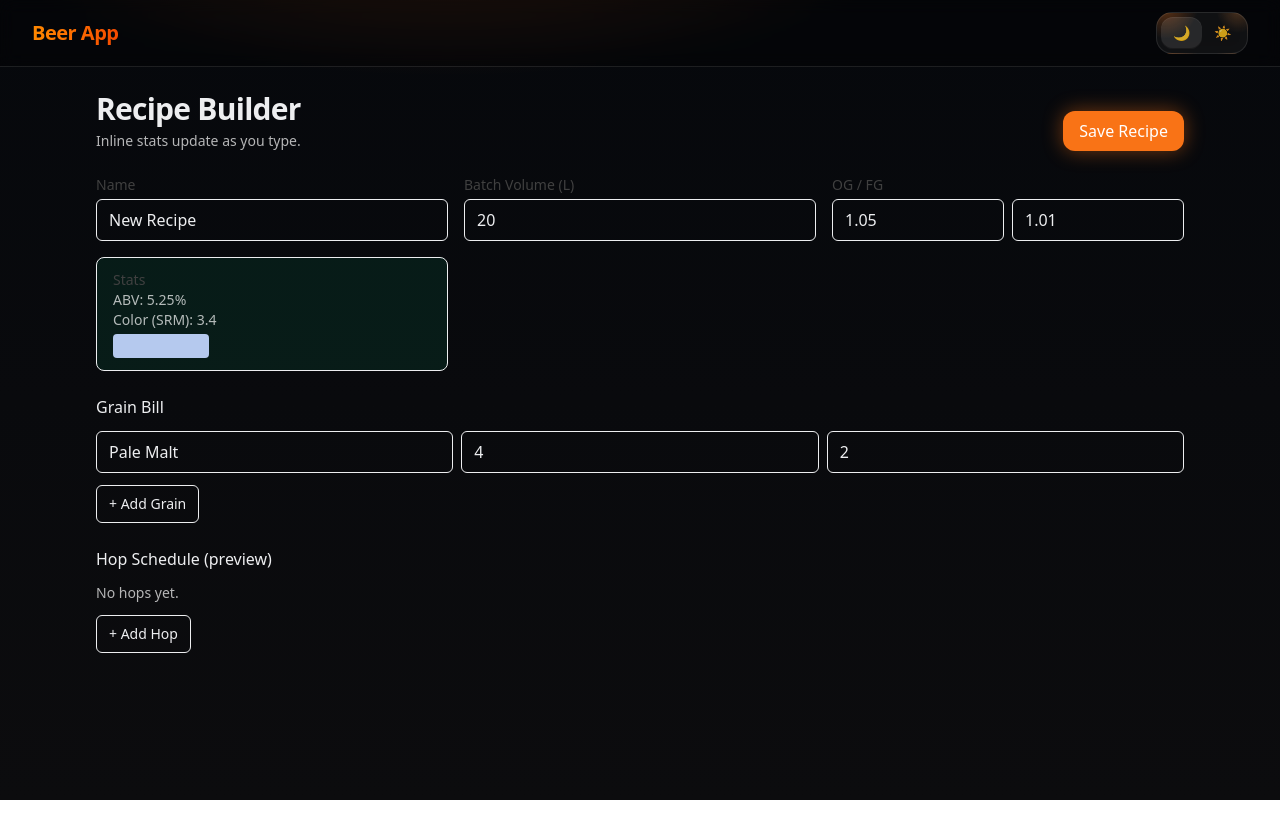
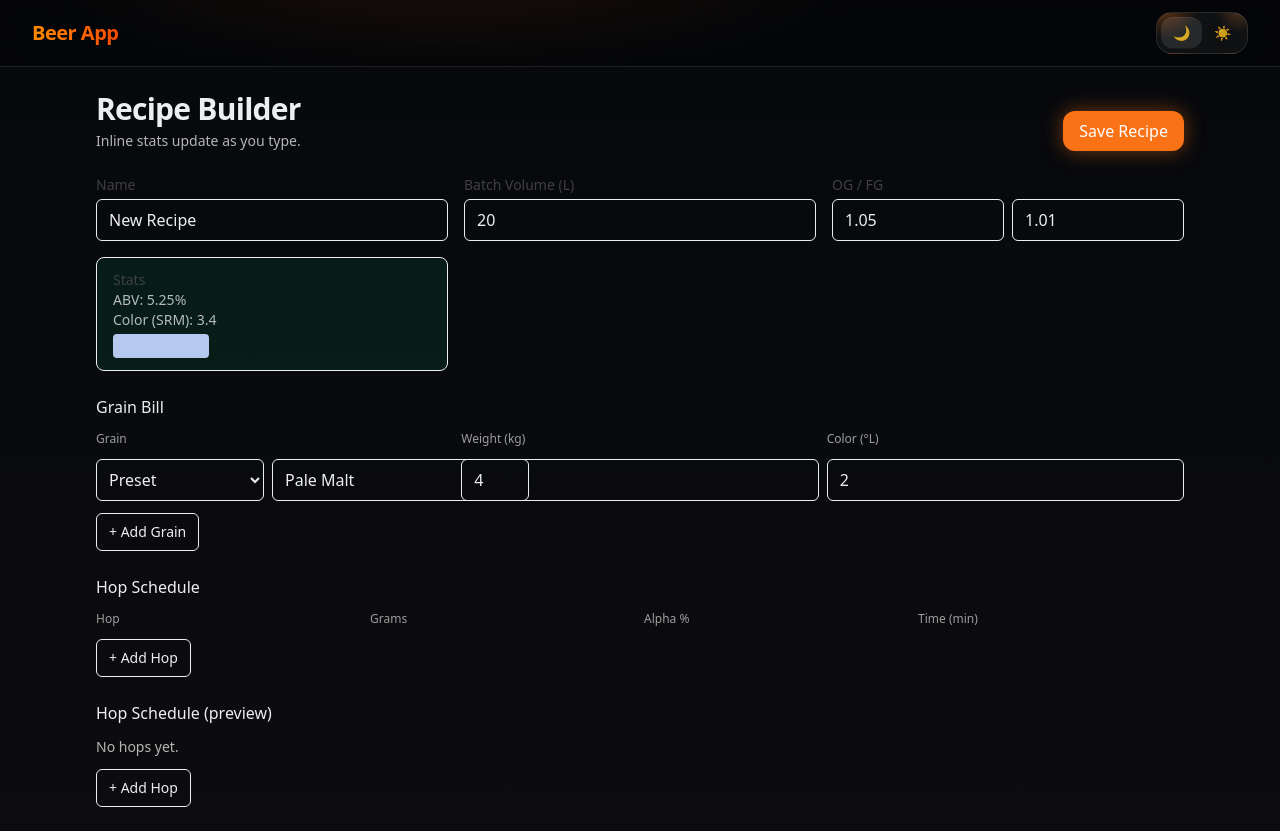
Before and after one commit to AngelsOB/BrewTool, a React (Vite) app: page /recipes in a window 1280 px wide. Before the commit the page ends 800 px from the top, so only its background shows below. Built offline with nearby package versions, Linux system fonts and the light colour scheme.

Commit message:
feat(builder): grain/hop presets + clear column labels; OG/FG inputs

```diff
--- a/src/pages/RecipeBuilder.tsx
+++ b/src/pages/RecipeBuilder.tsx
@@ -10,6 +10,7 @@ import {
   srmMoreyFromMcu,
   srmToHex,
 } from "../utils/calculations";
+import { GRAIN_PRESETS, HOP_PRESETS } from "../utils/presets";
 
 export default function RecipeBuilder() {
   const upsert = useRecipeStore((s) => s.upsert);
@@ -123,11 +124,37 @@ export default function RecipeBuilder() {
 
       <section className="space-y-3">
         <div className="font-medium">Grain Bill</div>
+        <div className="grid grid-cols-3 gap-2 text-xs text-white/60">
+          <div>Grain</div>
+          <div>Weight (kg)</div>
+          <div>Color (°L)</div>
+        </div>
         {grains.map((g, i) => (
           <div key={g.id} className="grid grid-cols-3 gap-2">
+            <div className="flex gap-2">
+              <select
+                className="rounded-md border px-2"
+                onChange={(e) => {
+                  const preset = GRAIN_PRESETS.find((p) => p.name === e.target.value);
+                  if (!preset) return;
+                  const c = [...grains];
+                  c[i] = { ...g, name: preset.name, colorLovibond: preset.colorLovibond };
+                  setGrains(c);
+                }}
+                defaultValue=""
+              >
+                <option value="" disabled>
+                  Preset
+                </option>
+                {GRAIN_PRESETS.map((p) => (
+                  <option key={p.name} value={p.name}>
+                    {p.name}
+                  </option>
+                ))}
+              </select>
               <input
-              className="rounded-md border px-3 py-2"
-              placeholder="Name"
+                className="rounded-md border px-3 py-2 flex-1"
+                placeholder="Custom name"
                 value={g.name}
                 onChange={(e) => {
                   const c = [...grains];
@@ -135,6 +162,7 @@ export default function RecipeBuilder() {
                   setGrains(c);
                 }}
               />
+            </div>
             <input
               className="rounded-md border px-3 py-2"
               type="number"
@@ -176,6 +204,105 @@ export default function RecipeBuilder() {
           }
         >
           + Add Grain
+        </button>
+      </section>
+
+      <section className="space-y-3">
+        <div className="font-medium">Hop Schedule</div>
+        <div className="grid grid-cols-4 gap-2 text-xs text-white/60">
+          <div>Hop</div>
+          <div>Grams</div>
+          <div>Alpha %</div>
+          <div>Time (min)</div>
+        </div>
+        {hops.map((h, i) => (
+          <div key={h.id ?? i} className="grid grid-cols-4 gap-2">
+            <div className="flex gap-2">
+              <select
+                className="rounded-md border px-2"
+                onChange={(e) => {
+                  const preset = HOP_PRESETS.find((p) => p.name === e.target.value);
+                  if (!preset) return;
+                  const c = [...hops];
+                  c[i] = { ...h, name: preset.name, alphaAcidPercent: preset.alphaAcidPercent } as HopItem;
+                  setHops(c);
+                }}
+                defaultValue=""
+              >
+                <option value="" disabled>
+                  Preset
+                </option>
+                {HOP_PRESETS.map((p) => (
+                  <option key={p.name} value={p.name}>
+                    {p.name}
+                  </option>
+                ))}
+              </select>
+              <input
+                className="rounded-md border px-3 py-2 flex-1"
+                placeholder="Custom name"
+                value={h.name}
+                onChange={(e) => {
+                  const c = [...hops];
+                  c[i] = { ...h, name: e.target.value } as HopItem;
+                  setHops(c);
+                }}
+              />
+            </div>
+            <input
+              className="rounded-md border px-3 py-2"
+              type="number"
+              step="0.1"
+              placeholder="Grams"
+              value={h.grams}
+              onChange={(e) => {
+                const c = [...hops];
+                c[i] = { ...h, grams: Number(e.target.value) } as HopItem;
+                setHops(c);
+              }}
+            />
+            <input
+              className="rounded-md border px-3 py-2"
+              type="number"
+              step="0.1"
+              placeholder="Alpha %"
+              value={h.alphaAcidPercent}
+              onChange={(e) => {
+                const c = [...hops];
+                c[i] = { ...h, alphaAcidPercent: Number(e.target.value) } as HopItem;
+                setHops(c);
+              }}
+            />
+            <input
+              className="rounded-md border px-3 py-2"
+              type="number"
+              step="1"
+              placeholder="Time (min)"
+              value={h.timeMin}
+              onChange={(e) => {
+                const c = [...hops];
+                c[i] = { ...h, timeMin: Number(e.target.value) } as HopItem;
+                setHops(c);
+              }}
+            />
+          </div>
+        ))}
+        <button
+          className="rounded-md border px-3 py-2 text-sm hover:bg-neutral-50"
+          onClick={() =>
+            setHops((hs) => [
+              ...hs,
+              {
+                id: crypto.randomUUID(),
+                name: "",
+                grams: 0,
+                alphaAcidPercent: 0,
+                timeMin: 60,
+              },
+            ])
+          }
+        >
+          + Add Hop
         </button>
       </section>
 
--- /dev/null
+++ b/src/utils/presets.ts
@@ -0,0 +1,36 @@
+export type GrainPreset = {
+  name: string;
+  colorLovibond: number;
+};
+
+export type HopPreset = {
+  name: string;
+  alphaAcidPercent: number;
+};
+
+export const GRAIN_PRESETS: GrainPreset[] = [
+  { name: "Pilsner Malt", colorLovibond: 1.5 },
+  { name: "Pale Malt (2-Row)", colorLovibond: 2 },
+  { name: "Maris Otter", colorLovibond: 3 },
+  { name: "Vienna Malt", colorLovibond: 4 },
+  { name: "Munich Malt", colorLovibond: 10 },
+  { name: "Wheat Malt", colorLovibond: 2 },
+  { name: "Crystal 20L", colorLovibond: 20 },
+  { name: "Crystal 40L", colorLovibond: 40 },
+  { name: "Crystal 60L", colorLovibond: 60 },
+  { name: "Chocolate Malt", colorLovibond: 350 },
+  { name: "Roasted Barley", colorLovibond: 500 },
+];
+
+export const HOP_PRESETS: HopPreset[] = [
+  { name: "Cascade", alphaAcidPercent: 5.5 },
+  { name: "Centennial", alphaAcidPercent: 10 },
+  { name: "Citra", alphaAcidPercent: 12.5 },
+  { name: "Mosaic", alphaAcidPercent: 12 },
+  { name: "Simcoe", alphaAcidPercent: 13 },
+  { name: "Amarillo", alphaAcidPercent: 9 },
+  { name: "Saaz", alphaAcidPercent: 3.5 },
+  { name: "Hallertau Mittelfrüh", alphaAcidPercent: 4 },
+  { name: "East Kent Goldings", alphaAcidPercent: 5 },
+  { name: "Fuggle", alphaAcidPercent: 4.5 },
+];
```
Lines whose indentation alone changed are shown as unchanged.
